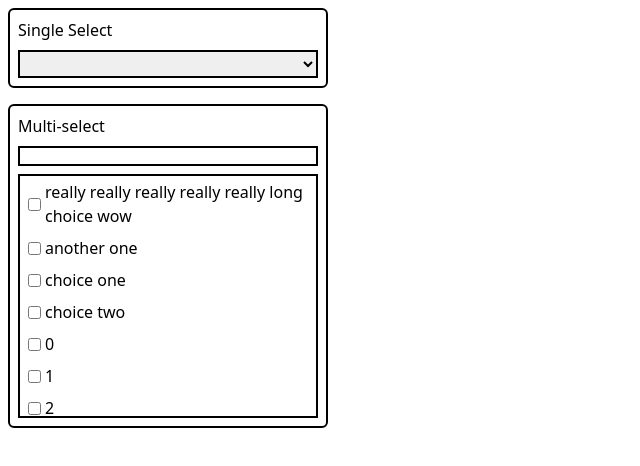
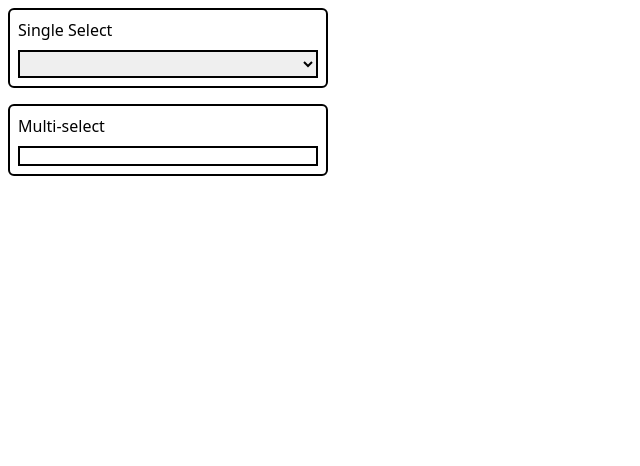
Before and after one commit to jng9230/hive-2024, a React (Create React App) app: page / in a window 1280 px wide. Shown: the top 466 px of the page, without its empty margins (0-640 px from the left). Built offline with nearby package versions, Linux system fonts and the light colour scheme; the HTML template or start-up script is replaced by a standard one.

Commit message:
checkbox finished

```diff
--- a/src/components/Checkbox.tsx
+++ b/src/components/Checkbox.tsx
@@ -1,4 +1,4 @@
-import React, { useState } from 'react'
+import React from 'react'
 
 export default function Checkbox({
     checked,
--- a/src/components/Select.tsx
+++ b/src/components/Select.tsx
@@ -13,20 +13,46 @@ export default function Select({
     isMultiSelect?: boolean
 
 }) {
-    const [selectedContent, setSelectedContent] = useState<string[]>([])
+    const [selectedContent, setSelectedContent] = useState<boolean[]>(Array(options.length).fill(false))
     isMultiSelect = isMultiSelect ? isMultiSelect : false
-    console.log(isMultiSelect)
 
-    const handleSelectClick = (d: string) => {
-        console.log(`selected ${d}`)
-        setSelectedContent([d, ...selectedContent])
-        // TODO: toggle the checkbox
+    const handleSelectClick = (d: string, i: number) => {
+        toggleOption(i)
+    }
+
+    const handleDeselect = (i: number) => {
+        toggleOption(i)
+    }
+
+    const toggleOption = (i: number) => {
+        setSelectedContent((selectedContent) => {
+            const temp = [...selectedContent]
+            temp[i] = !selectedContent[i]
+            return temp
+        })
+    }
+
+    const [showOptions, setShowOptions] = useState(false)
+    const handleShowOptions = () => setShowOptions(true);
+    const toggleShowOptions = () => setShowOptions(showOptions => !showOptions);
+    // const handleHideOptions = (e: React.FocusEvent) => {
+    const handleHideOptions = () => {
+        // console.log(e.target);
+        // console.log(e.target.getAttribute('type'));
+
+        // if (e.target.getAttribute('type') === "checkbox") { return; }
+        console.log("blurring");
+        setShowOptions(false);
     }
 
     return (
-        <div className={"flex flex-col w-80 border-black border-2 rounded-md p-2 space-y-2"}>
-            {
-                !isMultiSelect ?
+        <div className={"flex flex-col w-80 border-black border-2 rounded-md p-2 space-y-2"}
+            // onMouseDown={(e) => e.preventDefault()}
+            // onBlur={e => handleHideOptions(e)}
+            // onMouseLeave={e => handleHideOptions()}
+            onBlur={handleHideOptions}
+        >
+            {!isMultiSelect ?
                 <>
                     <label htmlFor="" className=""> {label} </label>
                     <select name="" id="" className="border-2 border-black">
@@ -41,26 +67,38 @@ export default function Select({
                 :
                 <>
                     <label htmlFor=""> {label} </label>
-                        <ul className="border-2 border-black p-2 max-h-20 overflow-y-auto">
+                    <ul className="border-2 border-black p-2 max-h-20 overflow-y-auto cursor-pointer"
+                        onClick={handleShowOptions}
+                    >
                         {
-                                selectedContent.map((d, i) => {
+                            // [...selectedContent].map((d, i) => {
+                            [...selectedContent].map((d, i) => {
+                                if (d) {
                                     return (
-                                        <li key={i} className="inline-flex items-center border-2 border-gray-300 m-1">
-                                            <span>{d}</span>
-                                            <BiX />
+                                        <li key={i} className="inline-flex items-center border-2 border-gray-300 m-1 px-2 py-1 justify-between">
+                                            <div className="w-4/5 text-ellipsis overflow-hidden">{options[i]}</div>
+                                            <BiX className="cursor-pointer relative top-[1px] hover:text-red-600 text-lg"
+                                                onClick={() => { handleDeselect(i) }}
+                                            />
                                         </li>
                                     )
+                                } else {
+                                    return <span key={i}></span>
+                                }
                             })
                         }
                     </ul>
-                        <div className="border-2 border-black" >
+                    <div className={`border-2 border-black ${!showOptions ? "hidden" : ""}`}
+                    >
                         <ul className="max-h-60 overflow-y-auto">
                             {
                                 options.map((d, i) => {
+                                    // const checked = selectedContent.has(d);
+                                    const checked = selectedContent[i]
                                     return <li key={i} value={d}
-                                            className="hover:bg-gray-500 cursor-pointer flex items-center px-2 py-1"
+                                        className="flex items-center px-2 py-1"
                                     >
-                                            <Checkbox checked={false} onChange={() => { handleSelectClick(d) }} />
+                                        <Checkbox checked={checked} onChange={() => { handleSelectClick(d, i) }} />
                                         {d}
                                     </li>
                                 })
```
Lines whose indentation alone changed are shown as unchanged.
